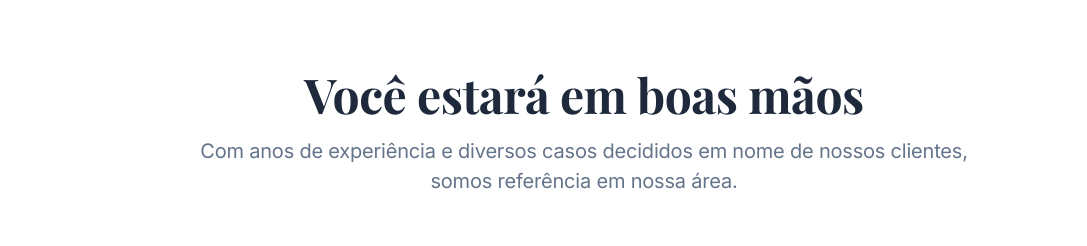
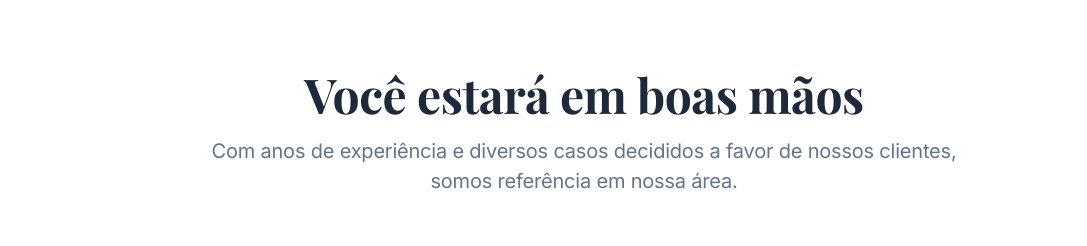
Before and after one commit to waltergalvao/advocaciagalvao.com.br, a Next.js app: page / in a window 1280 px wide. Shown: the part 2960-3206 px from the top of the page, without its empty margins (56-1143 px from the left). Built offline with nearby package versions, Linux system fonts and the light colour scheme; no server answers; a web font is replaced by a local one.

Commit message:
chore: update copy

```diff
--- a/components/metricas.tsx
+++ b/components/metricas.tsx
@@ -12,7 +12,7 @@ export default function Metricas() {
               Você estará em boas mãos
             </h2>
             <p className="text-xl text-slate-500">
-              Com anos de experiência e diversos casos decididos em nome de
+              Com anos de experiência e diversos casos decididos a favor de
               nossos clientes, somos referência em nossa área.
             </p>
           </div>
```
